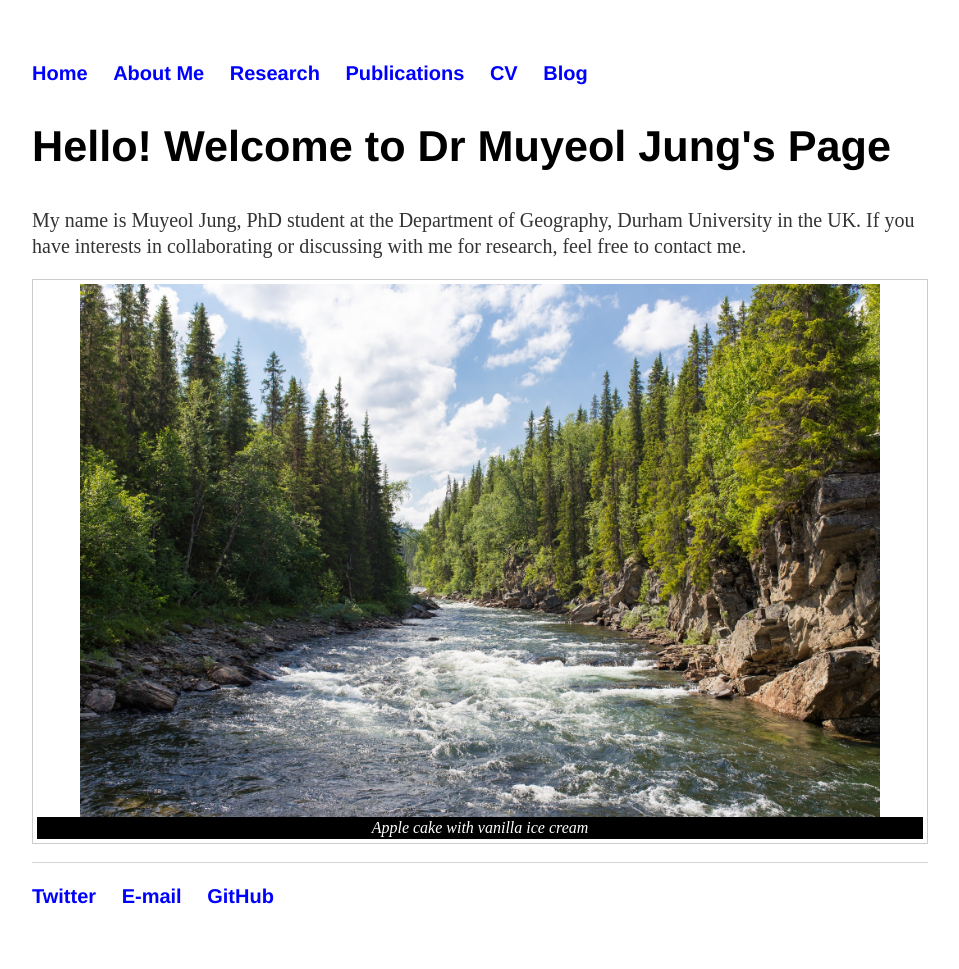
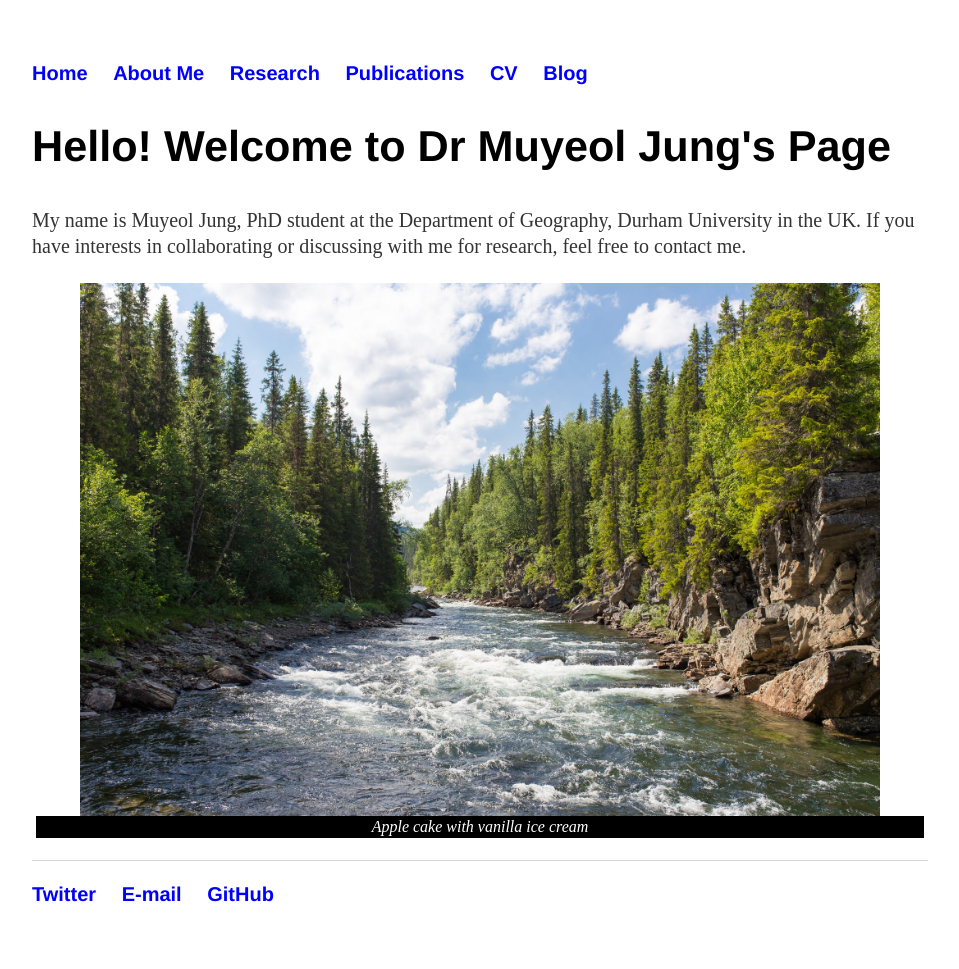
Before and after one commit to muyeoljung/muyeoljung.github.io, a Jekyll site: the page built from index.html, in a window 1280 px wide. Shown: the whole page, without its empty margins (160-1119 px from the left). Built offline with Jekyll 4.4.1, drawn with Linux system fonts in a browser that asks for light colours.

Commit message:
Update index.html

```diff
--- a/index.html
+++ b/index.html
@@ -5,7 +5,7 @@ title: Dr Muyeol Jung's Page
 <style>
 
 figure {
-  border: 1px #cccccc solid;
+  border: 0px #cccccc solid;
   padding: 4px;
   margin: auto;
 }
```
